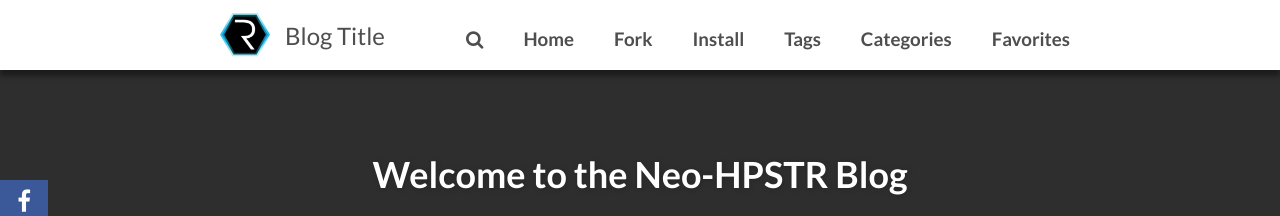
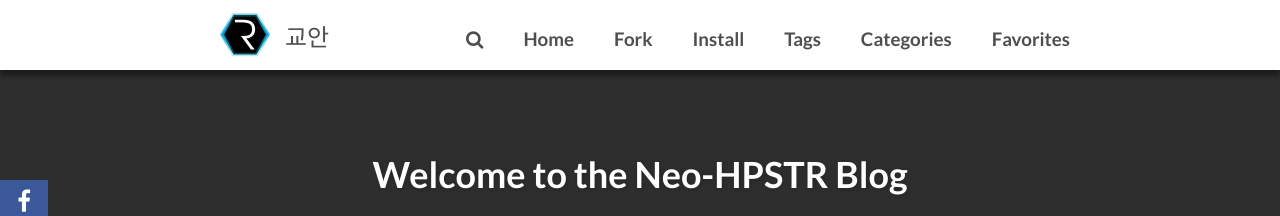
Before and after one commit to capsycm/capsycm.github.io, a Jekyll site: the page built from index.html, in a window 1280 px wide. Shown: the top 216 px of the page. Built offline with Jekyll 4.4.1, drawn with Linux system fonts in a browser that asks for light colours; nearby versions of some CDN libraries; the list of posts is cut into pages by our own code; comment, search, counter and statistics services are not loaded.

Commit message:
Update _config.yml

```diff
--- a/_config.yml
+++ b/_config.yml
@@ -1,4 +1,4 @@
-title:            Blog Title
+title:            교안
 description:      Describe your website here.
 
 # put your disqus here
```
